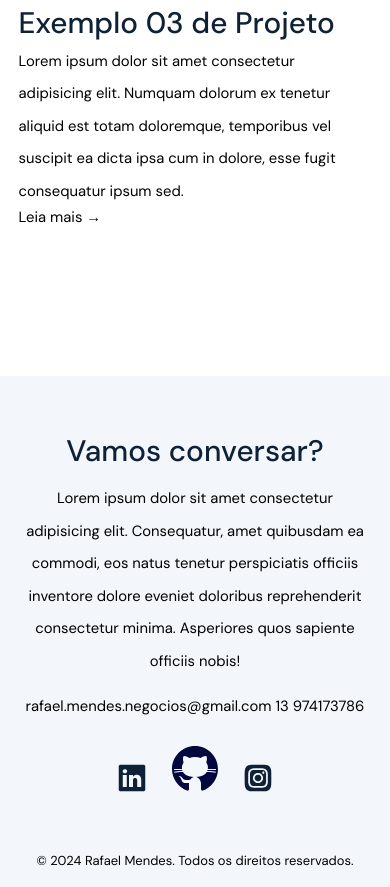
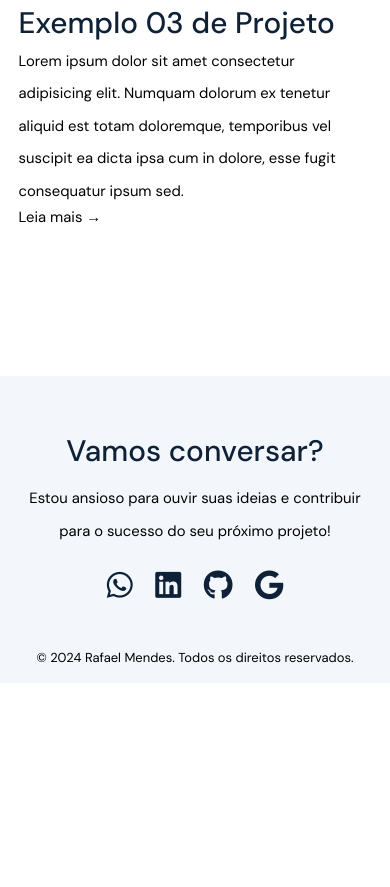
Before and after one commit to RafaelMendesDeveloper/RafaelMendesDeveloper.github.io, a plain HTML site: page index.html in a window 390 px wide. Shown: the part 6410-7297 px from the top of the page. After the commit the page ends 7093 px from the top, so only its background shows below. Drawn offline with Linux system fonts and the light colour scheme.

Commit message:
footer AND navbar fixed

```diff
--- a/css/components/footer.css
+++ b/css/components/footer.css
@@ -25,6 +25,11 @@ footer .footer__content ul li{
 footer .footer__content ul a{
     display: inline-block;
     padding: 1rem;
+    transition: transform 0.5s ease;
+}
+
+footer .footer__content ul a:hover{
+    transform: scale(1.5);
 }
 
 footer .footer__content .footer__copyright{
--- a/css/components/navbar.css
+++ b/css/components/navbar.css
@@ -24,11 +24,11 @@
 .navbar .navbar__content .navbar__links a{
     padding: 1rem;
     display: inline-block;
+    transition: transform 0.5s ease;
 }
 
 .navbar .navbar__content .navbar__links a:hover {
     color: var(--tertiary-color);
-    transition: transform 0.3s;
     transform: scale(1.5);
 }
 
@@ -77,12 +77,10 @@
         padding: 1rem;
         display: block;
         text-align: center;
-        animation: transform 0.3s;
-        transform: scale(1);
+        transition: transform 0.5s ease;
     }
 
     .navbar .navbar__content .navbar__mobile li a:hover{
-     animation: transform 1s;
      transform: scale(1.5);
     }
 }
--- a/css/globals.css
+++ b/css/globals.css
@@ -8,6 +8,7 @@
 
   html {
     font-size: 62.5%;
+    overflow-x: hidden;
   }
 
   body {
--- a/index.html
+++ b/index.html
@@ -155,15 +155,12 @@
     <footer id="footer">
         <div class="footer__content max-width mb-0">
             <h2 class="tertiary-title mb-s">Vamos conversar?</h2>
-            <p class="mb-m">Lorem ipsum dolor sit amet consectetur adipisicing elit. Consequatur, amet quibusdam ea commodi, eos natus tenetur perspiciatis officiis inventore dolore eveniet doloribus reprehenderit consectetur minima. Asperiores quos sapiente officiis nobis!</p>
-                <div class="footer__contact mb-m">
-                    <span class="mb-m">rafael.mendes.negocios@gmail.com</span>
-                    <span>13 974173786</span>
-                </div>
+            <p class="mb-m">Estou ansioso para ouvir suas ideias e contribuir para o sucesso do seu próximo projeto!</p>
             <ul class="mb-l">
-                <li><a href="https://www.linkedin.com/in/rafael-mendes123/" target="_blank"><img src="assets/linkedin.svg" alt="Linkedin" class="footer__imgs"></a></li>
-                <li><a href="https://github.com/RafaelMendesDeveloper" target="_blank"><img src="assets/icons8-github.svg" alt="GitHub" class="footer__imgs"></a></li>
-                <li><a href="https://www.instagram.com/rafaelmendespinto/" target="_blank"><img src="assets/instagram.svg" alt="Instagram" class="footer__imgs"></a></li>
+                <li><a href="https://api.whatsapp.com/send?phone=5513974173786&text=Ol%C3%A1!%20Gostei%20muito%20do%20seu%20portif%C3%B3lio...%20vamos%20conversar?" target="_blank"><i class="fa-brands fa-whatsapp fa-2xl" style="color: #0f2137;"></i></a></li>
+                <li><a href="https://www.linkedin.com/in/rafael-mendes123/" target="_blank"><i class="fa-brands fa-linkedin fa-2xl" style="color: #0f2137;"></i></a></li>
+                <li><a href="https://github.com/RafaelMendesDeveloper" target="_blank"><i class="fa-brands fa-github fa-2xl" style="color: #0f2137;"></i></a></li>
+                <li><a href="mailto:rafael.mendes.negocios@gmail.com" target="_blank"><i class="fa-brands fa-google fa-2xl" style="color: #0f2137;"></i></a></li>
             </ul>
             <p class="footer__copyright">
                 © 2024 Rafael Mendes. Todos os direitos reservados.
```
